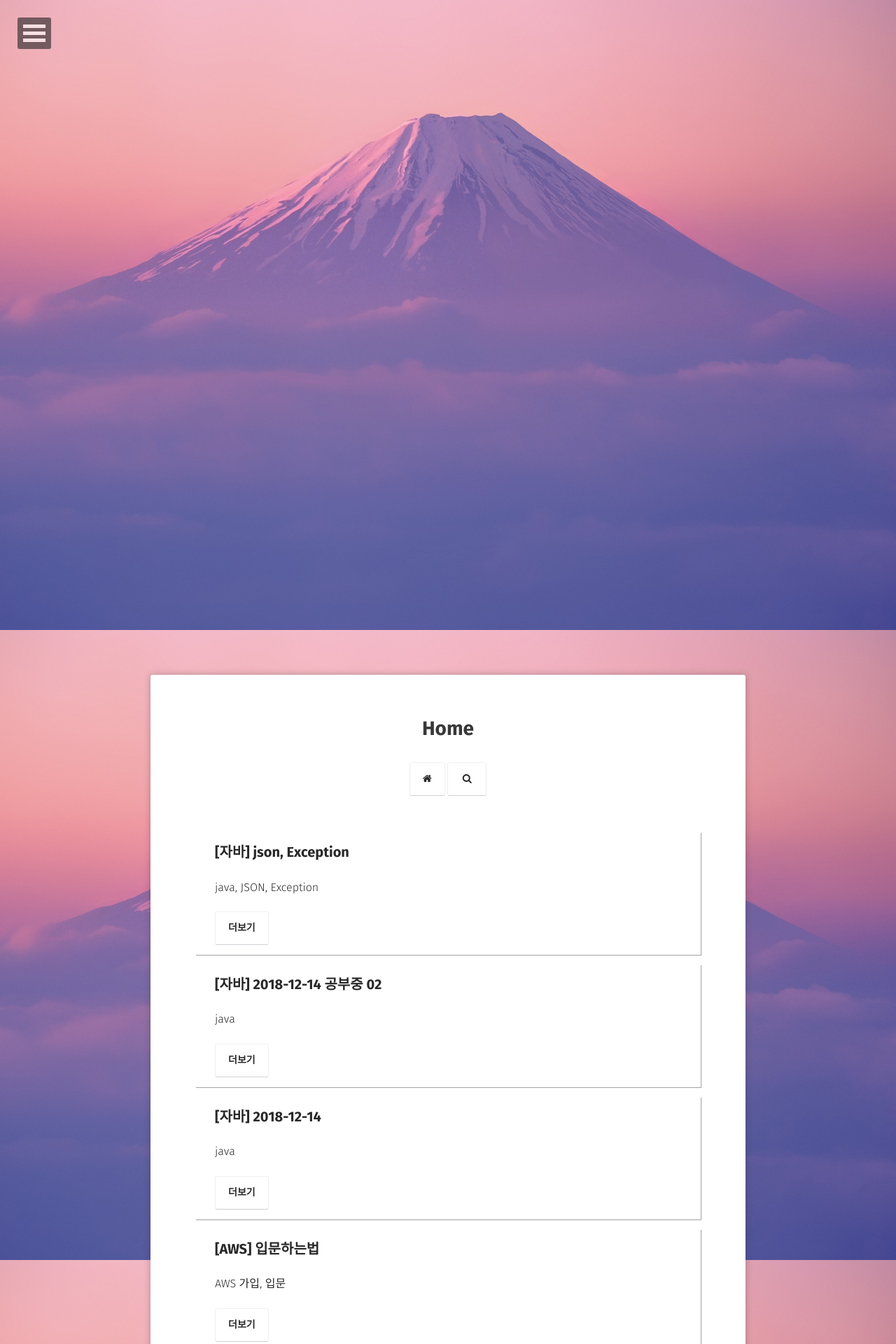
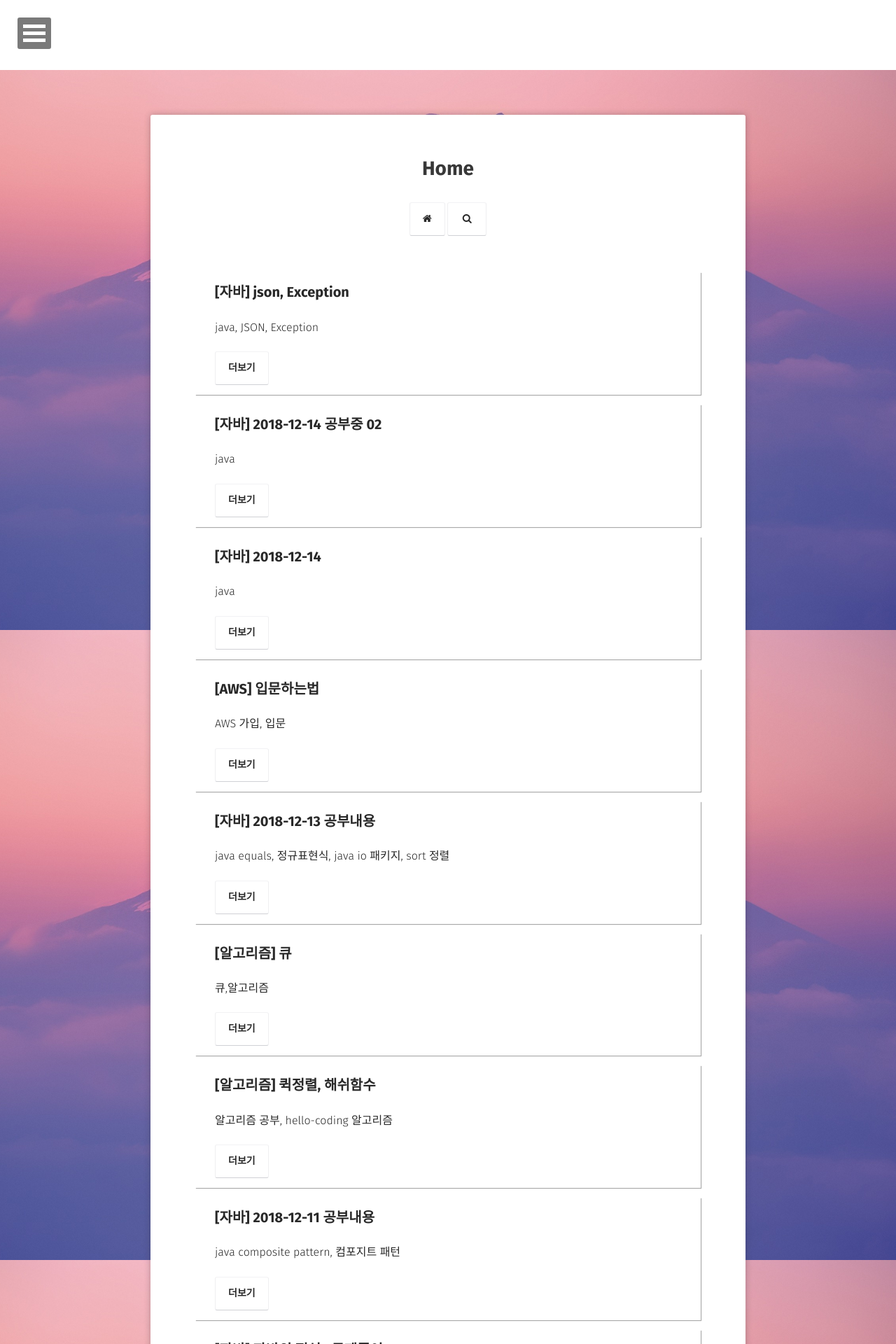
Before and after one commit to choiwono/choiwono.github.io, a Jekyll site: the page built from index.html, in a window 1280 px wide. Shown: the top 1920 px of the page at 70% size. Built offline with Jekyll 4.4.1, drawn with Linux system fonts in a browser that asks for light colours; some web fonts are replaced.

Commit message:
Update site.scss

```diff
--- a/_sass/site.scss
+++ b/_sass/site.scss
@@ -34,11 +34,12 @@ body {
 	box-sizing: border-box;
 }
 .header {
-	height: 100%;
+	//height: 100%;
 	position: relative;
 	width: 100%;
-	min-height: 300px;
+	min-height: 100px;
 	text-align: left;
+	background:#fff;
 	color: $white;
 	@media #{$small} {
 		display: block !important;
```
